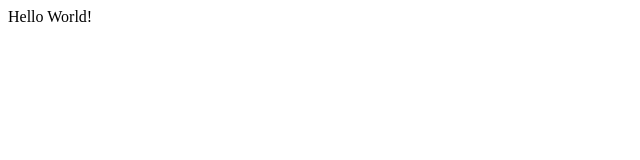
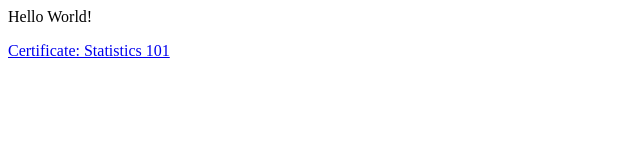
Before and after one commit to ardelak/ardelak.github.io, a plain HTML site: page index.html in a window 1280 px wide. Shown: the whole page, without its empty margins (0-640 px from the left). Drawn offline with Linux system fonts and the light colour scheme.

Commit message:
link to stat_cert101

```diff
--- a/index.html
+++ b/index.html
@@ -2,5 +2,7 @@
 	<title>Hello World!</title>
 </head>
 <body>
-	Hello World!
+	<p>	Hello World!</p>
+	<a href ="Certificate_Statistics_101.pdf">Certificate: Statistics 101</a>
+	<p/>
 </body>
```
